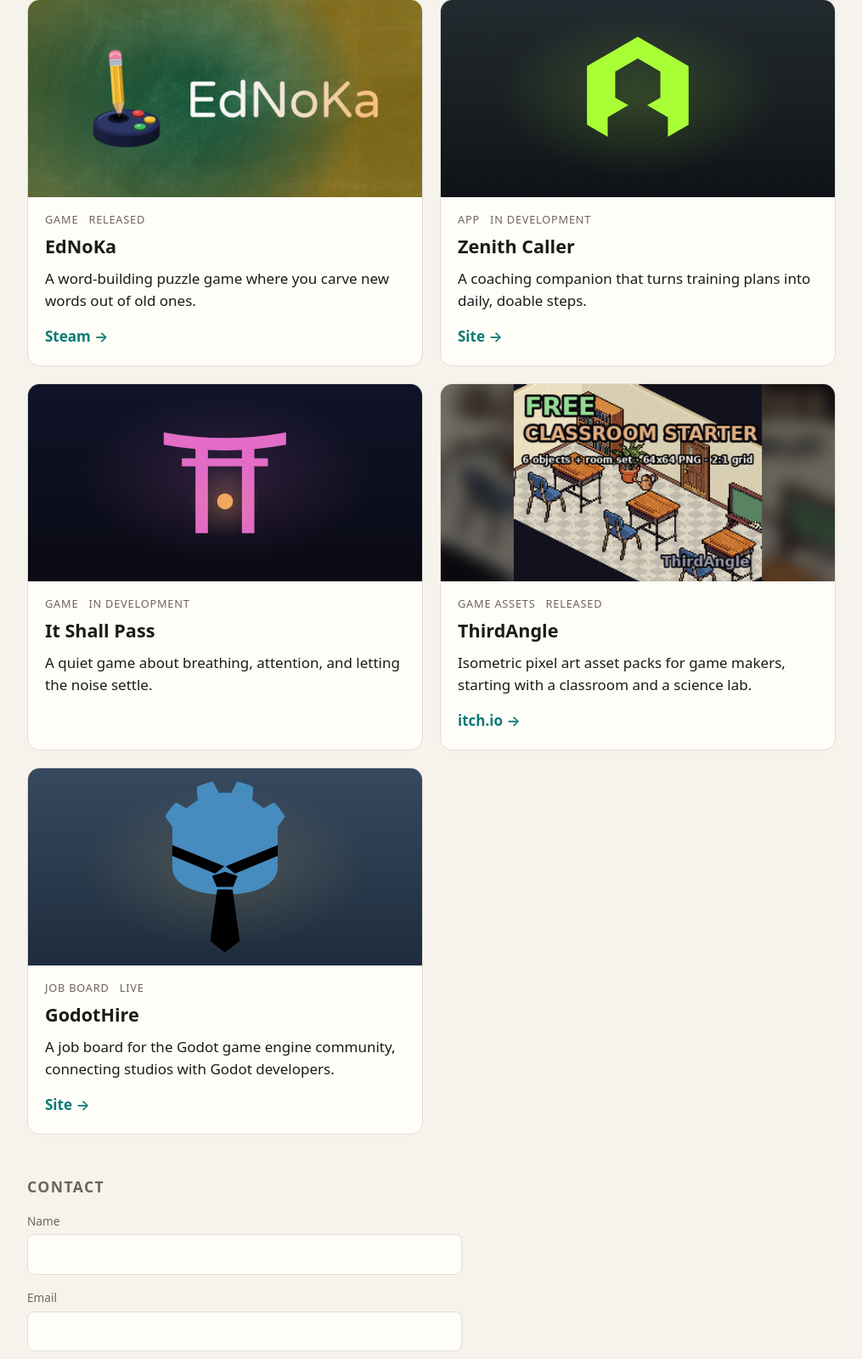
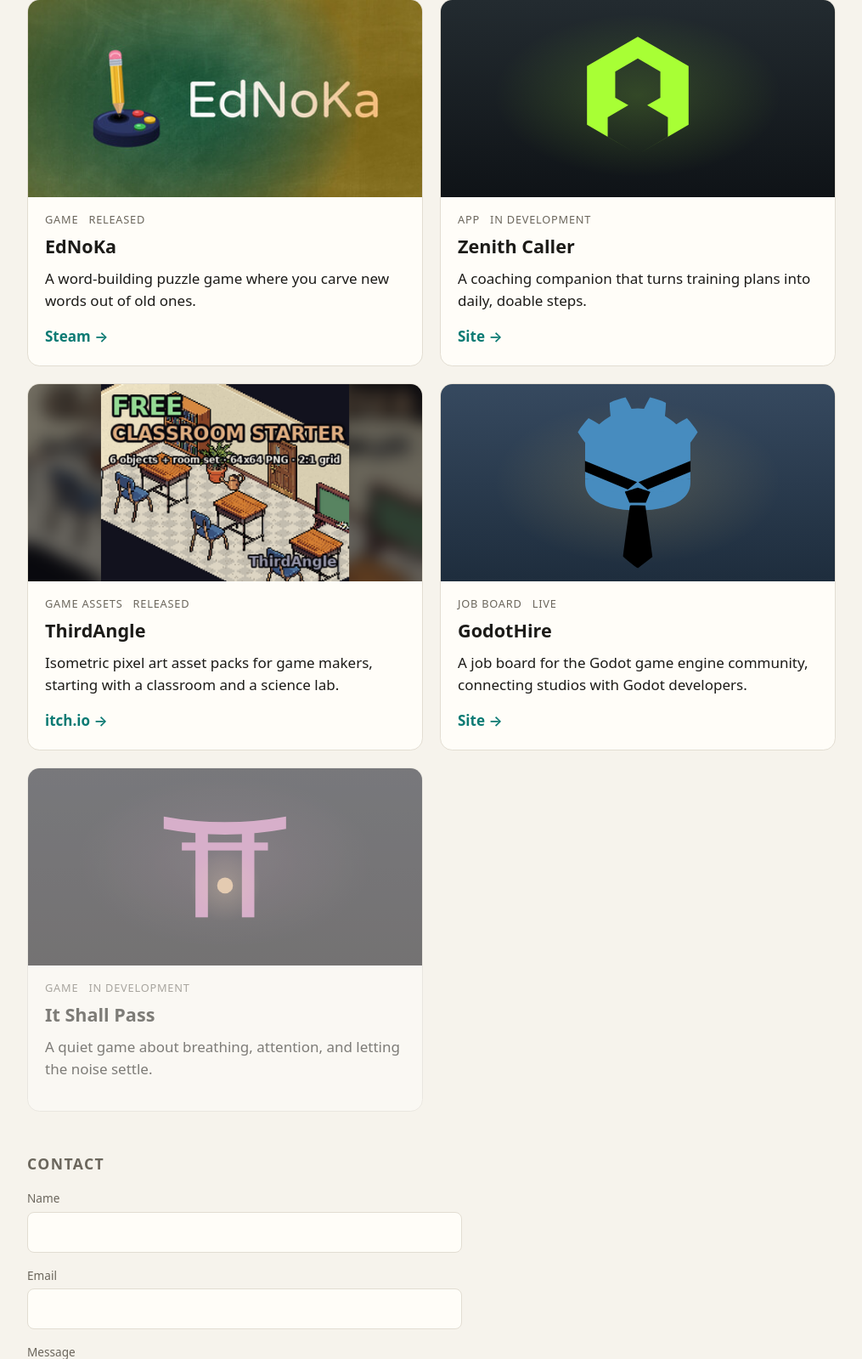
Before and after one commit to playworksnorth/playworksnorth.com, a Django app: page / in a window 1280 px wide. Shown: the part 430-2029 px from the top of the page at 85% size, without its empty margins (132-1147 px from the left). Run offline with Django 5.2, Linux system fonts and the light colour scheme; some libraries are stand-ins or nearby versions.

Commit message:
Gray out It Shall Pass card and move it last
It's the only project card without a live link, so it should read as
inactive rather than sit visually even with the shipped/live cards.

Co-Authored-By: Claude Sonnet 5 <noreply@anthropic.com>
Claude-Session: https://claude.ai/code/session_01BRLKmGUFPvw9VUkdFRq9uS

```diff
--- a/playworksnorth/core/static/core/style.css
+++ b/playworksnorth/core/static/core/style.css
@@ -50,7 +50,7 @@ a.card:hover .card-image img { transform: scale(1.04); }
 .card .meta { font-size: .8rem; color: var(--muted); text-transform: uppercase; letter-spacing: .06em; margin-bottom: 0; }
 .card .status { margin-left: .5rem; }
 .card-link { margin-top: auto; align-self: flex-start; color: var(--accent-text); font-weight: 600; }
-.card.is-static { cursor: default; }
+.card.is-static { cursor: default; opacity: .55; filter: grayscale(.4); }
 .card.is-static:hover { transform: none; box-shadow: none; border-color: var(--line); }
 .contact-form { max-width: 32rem; display: flex; flex-direction: column; gap: 1rem; margin-bottom: 1.75rem; }
 .contact-form .field { display: flex; flex-direction: column; gap: .35rem; }
--- a/playworksnorth/core/views.py
+++ b/playworksnorth/core/views.py
@@ -32,15 +32,6 @@ PROJECTS = [
         'image': 'core/projects/zenith-caller.svg',
     },
     {
-        'name': 'It Shall Pass',
-        'kind': _('Game'),
-        'status': _('In development'),
-        'blurb': _('A quiet game about breathing, attention, and letting the noise settle.'),
-        'url': '',
-        'link_label': '',
-        'image': 'core/projects/it-shall-pass.svg',
-    },
-    {
         'name': 'ThirdAngle',
         'kind': _('Game assets'),
         'status': _('Released'),
@@ -57,6 +48,15 @@ PROJECTS = [
         'url': 'https://godothire.com',
         'link_label': _('Site'),
         'image': 'core/projects/godothire.svg',
+    },
+    {
+        'name': 'It Shall Pass',
+        'kind': _('Game'),
+        'status': _('In development'),
+        'blurb': _('A quiet game about breathing, attention, and letting the noise settle.'),
+        'url': '',
+        'link_label': '',
+        'image': 'core/projects/it-shall-pass.svg',
     },
 ]
 
```
